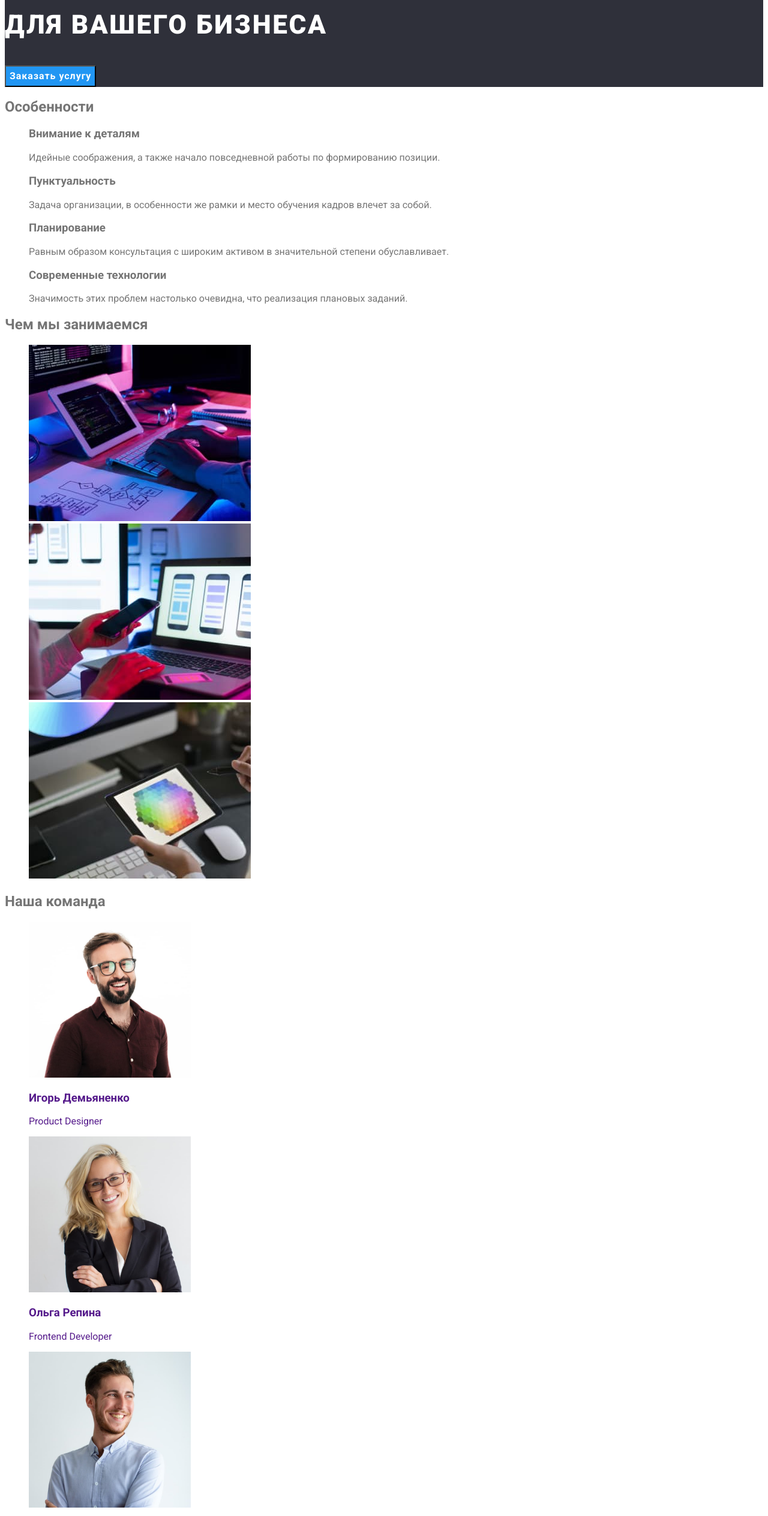
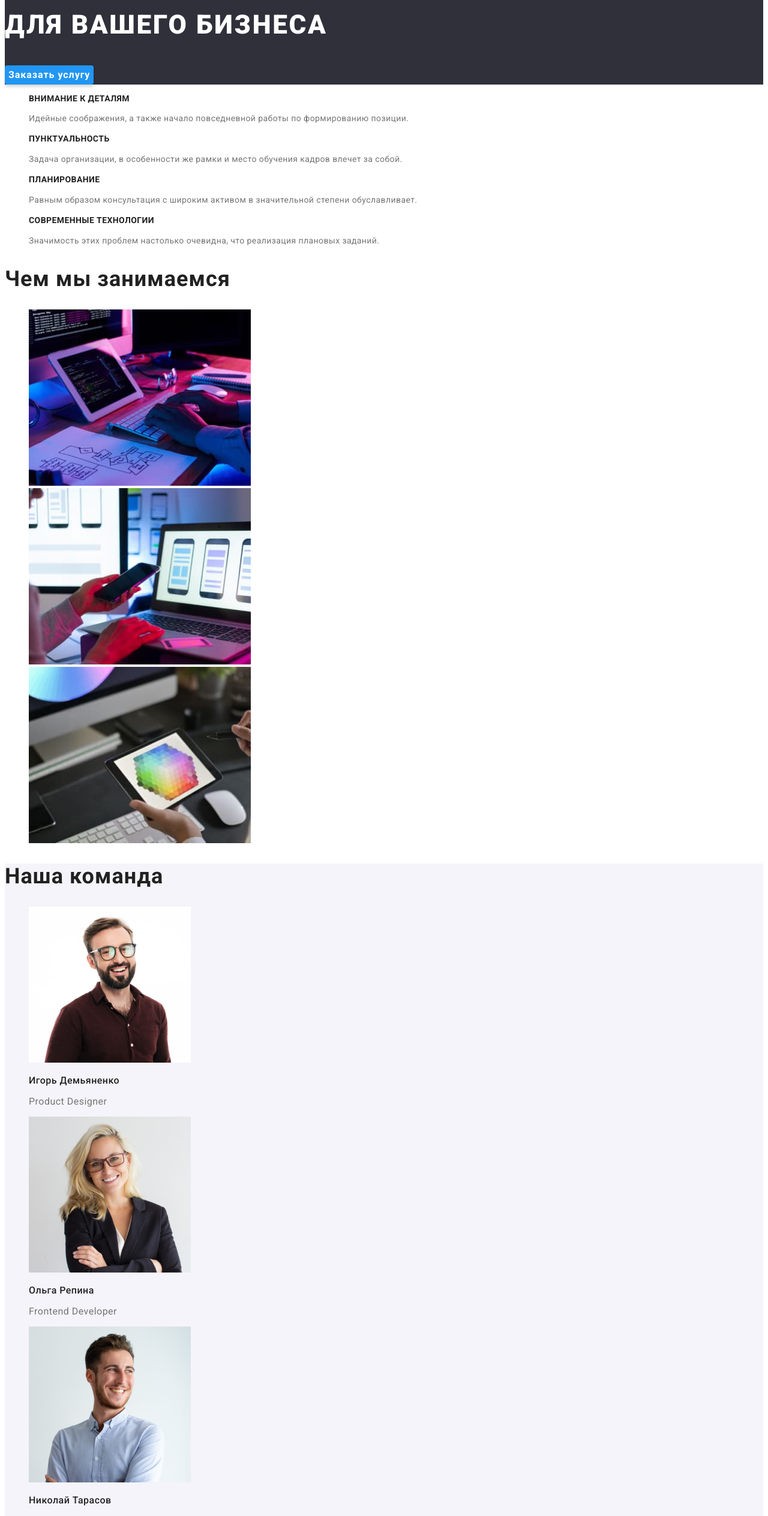
Before and after one commit to mpaukov/goit-markup-hw-02, a plain HTML site: page index.html in a window 1280 px wide. Shown: the part 250-2778 px from the top of the page at 60% size. Drawn offline with Linux system fonts and the light colour scheme.

Commit message:
Добавляет стили. Исправляет страницу Студия

```diff
--- a/css/styles.css
+++ b/css/styles.css
@@ -4,6 +4,7 @@
   --current-background-color: #ffffff;
   --accent-color: #2196f3;
   --accent-text-color: #ffffff;
+  --secondary-bg-color: #f5f4fa;
 }
 
 body {
@@ -31,7 +32,9 @@ body {
 }
 
 .nav-link:hover,
-.nav-link:focus {
+.nav-link:focus,
+.footer-link:hover,
+.footer-link:focus {
   color: var(--accent-color);
 }
 
@@ -72,15 +75,130 @@ body {
 }
 
 /* Кнопки */
-.button {
+.btn {
   cursor: pointer;
   font-family: inherit;
   font-style: inherit;
+  font-weight: 500;
+  font-size: 16px;
+  line-height: 1.62;
+  letter-spacing: 0.03em;
+
+  color: var(--current-title-color);
+  background-color: var(--secondary-bg-color);
+
+  border: 0;
+  border-radius: 4px;
+}
+
+.btn:hover,
+.btn:focus {
+  color: var(--accent-text-color);
+  background-color: var(--accent-color);
+  box-shadow: 0px 3px 1px rgba(0, 0, 0, 0.1), 0px 1px 2px rgba(0, 0, 0, 0.08),
+    0px 2px 2px rgba(0, 0, 0, 0.12);
+}
+
+.btn.hero {
+  color: var(--accent-text-color);
+  background-color: var(--accent-color);
+
   font-weight: 700;
   font-size: 16px;
   line-height: 1.87;
   letter-spacing: 0.06em;
 
+  box-shadow: 0px 4px 4px rgba(0, 0, 0, 0.15);
+}
+
+.btn.hero:focus,
+.btn.hero:hover {
+  background-color: #188ce8;
+}
+
+/* Заголовки */
+.heading {
+  font-weight: 700;
+  font-size: 36px;
+  line-height: 1.17;
+  letter-spacing: 0.03em;
+
+  color: var(--current-title-color);
+}
+
+.title {
+  font-weight: 700;
+  font-size: 18px;
+  line-height: 2;
+  letter-spacing: 0.06em;
+
+  color: var(--current-title-color);
+}
+
+.title-features {
+  font-size: 14px;
+  line-height: 1.14;
+  letter-spacing: 0.03em;
+  text-transform: uppercase;
+}
+
+/* Основной текст */
+
+.text {
+  font-size: 14px;
+  line-height: 1.71;
+  letter-spacing: 0.03em;
+
+  color: var(--current-text-color);
+}
+
+/* Карточки */
+
+.team-cards {
+  background-color: var(--secondary-bg-color);
+}
+
+.cards-title {
+  font-weight: 500;
+  font-size: 16px;
+  line-height: 1.19;
+  letter-spacing: 0.03em;
+}
+
+.cards-text {
+  font-size: 16px;
+  line-height: 1.19;
+}
+
+.text-normal {
+  font-weight: 400;
+}
+
+/* Footer */
+.footer {
+  background-color: #2f303a;
+}
+
+.footer-text {
   color: var(--accent-text-color);
-  background-color: var(--accent-color);
+  font-style: normal;
 }
+
+.footer-link {
+  font-style: normal;
+  line-height: 1.71;
+  letter-spacing: 0.03em;
+  color: rgba(255, 255, 255, 0.6);
+}
+
+/* Прячем заголовоки */
+.headen {
+  position: absolute;
+  width: 1px;
+  height: 1px;
+  margin: -1px;
+  border: 0;
+  padding: 0;
+  clip: rect(0 0 0 0);
+  overflow: hidden;
+}
--- a/index.html
+++ b/index.html
@@ -17,8 +17,8 @@
       <!-- Навигация -->
       <nav>
         <!-- лого -->
-        <a class="link" href="./index.html">
-          <span class="logo">Web<span class="logo-nav">Studio</span></span>
+        <a class="link logo" href="./index.html" lang="en">
+          Web<span class="logo-nav">Studio</span>
         </a>
 
         <!-- ссылки -->
@@ -49,40 +49,40 @@
       <!-- Главная секция -->
       <section class="hero">
         <h1 class="hero-title">Эффективные решения<br />для вашего бизнеса</h1>
-        <button class="button" type="button">Заказать услугу</button>
+        <button class="btn hero" type="button">Заказать услугу</button>
       </section>
 
       <!-- Секция особенности -->
       <section>
-        <h2>Особенности</h2>
+        <h2 class="heading headen">Особенности</h2>
         <ul class="lists">
           <li>
-            <h3>Внимание к деталям</h3>
-            <p>
+            <h3 class="title title-features">Внимание к деталям</h3>
+            <p class="text">
               Идейные соображения, а также начало повседневной работы по
               формированию позиции.
             </p>
           </li>
 
           <li>
-            <h3>Пунктуальность</h3>
-            <p>
+            <h3 class="title title-features">Пунктуальность</h3>
+            <p class="text">
               Задача организации, в особенности же рамки и место обучения кадров
               влечет за собой.
             </p>
           </li>
 
           <li>
-            <h3>Планирование</h3>
-            <p>
+            <h3 class="title title-features">Планирование</h3>
+            <p class="text">
               Равным образом консультация с широким активом в значительной
               степени обуславливает.
             </p>
           </li>
 
           <li>
-            <h3>Современные технологии</h3>
-            <p>
+            <h3 class="title title-features">Современные технологии</h3>
+            <p class="text">
               Значимость этих проблем настолько очевидна, что реализация
               плановых заданий.
             </p>
@@ -92,7 +92,7 @@
 
       <!-- Секция работа -->
       <section>
-        <h2>Чем мы занимаемся</h2>
+        <h2 class="heading">Чем мы занимаемся</h2>
         <ul class="lists">
           <li>
             <img
@@ -113,7 +113,7 @@
           <li>
             <img
               src="./images/img3-sq.jpg"
-              alt="Левая рука, в которой планшет, на экране которго цветовая палитра"
+              alt="Левая рука, в которой планшет, на экране которого цветовая палитра"
               width="370"
             />
           </li>
@@ -121,8 +121,8 @@
       </section>
 
       <!-- Секция команда. Карточки сотрудников -->
-      <section>
-        <h2>Наша команда</h2>
+      <section class="team-cards">
+        <h2 class="heading">Наша команда</h2>
 
         <ul class="lists">
           <li>
@@ -132,16 +132,16 @@
                 alt="Игорь Демьяненко"
                 width="270"
               />
-              <h3>Игорь Демьяненко</h3>
-              <p>Product Designer</p>
+              <h3 class="title cards-title">Игорь Демьяненко</h3>
+              <p class="text cards-text" lang="en">Product Designer</p>
             </a>
           </li>
 
           <li>
             <a class="link" href="">
               <img src="./images/olga-sq.jpg" alt="Ольга Репина" width="270" />
-              <h3>Ольга Репина</h3>
-              <p>Frontend Developer</p>
+              <h3 class="title cards-title">Ольга Репина</h3>
+              <p class="text cards-text" lang="en">Frontend Developer</p>
             </a>
           </li>
 
@@ -152,8 +152,8 @@
                 alt="Николай Тарасов"
                 width="270"
               />
-              <h3>Николай Тарасов</h3>
-              <p>Marketing</p>
+              <h3 class="title cards-title">Николай Тарасов</h3>
+              <p class="text cards-text" lang="en">Marketing</p>
             </a>
           </li>
 
@@ -164,33 +164,33 @@
                 alt="Михаил Ермаков"
                 width="270"
               />
-              <h3>Михаил Ермаков</h3>
-              <p>UI Designer</p>
+              <h3 class="title cards-title">Михаил Ермаков</h3>
+              <p class="text cards-text" lang="en">UI Designer</p>
             </a>
           </li>
         </ul>
       </section>
     </main>
 
-    <footer>
+    <footer class="footer">
       <!-- Лого -->
-      <a class="link" href="./index.html">
-        <span class="logo">Web<span class="logo-footer">Studio</span></span>
+      <a class="link logo" href="./index.html" lang="en">
+        Web<span class="logo-footer">Studio</span>
       </a>
 
       <!-- адрес -->
       <address>
-        <p>г. Киев, пр-т Леси Украинки, 26</p>
+        <p class="text footer-text">г. Киев, пр-т Леси Украинки, 26</p>
 
         <!-- Почта и телефон -->
         <ul class="lists">
           <li>
-            <a class="link nav-link" href="mailto:info@devstudio.com">
+            <a class="link footer-link" href="mailto:info@devstudio.com">
               info@devstudio.com
             </a>
           </li>
           <li>
-            <a class="link nav-link" href="tel:+380961111111"
+            <a class="link footer-link" href="tel:+380961111111"
               >+38 096 111 11 11</a
             >
           </li>
```
